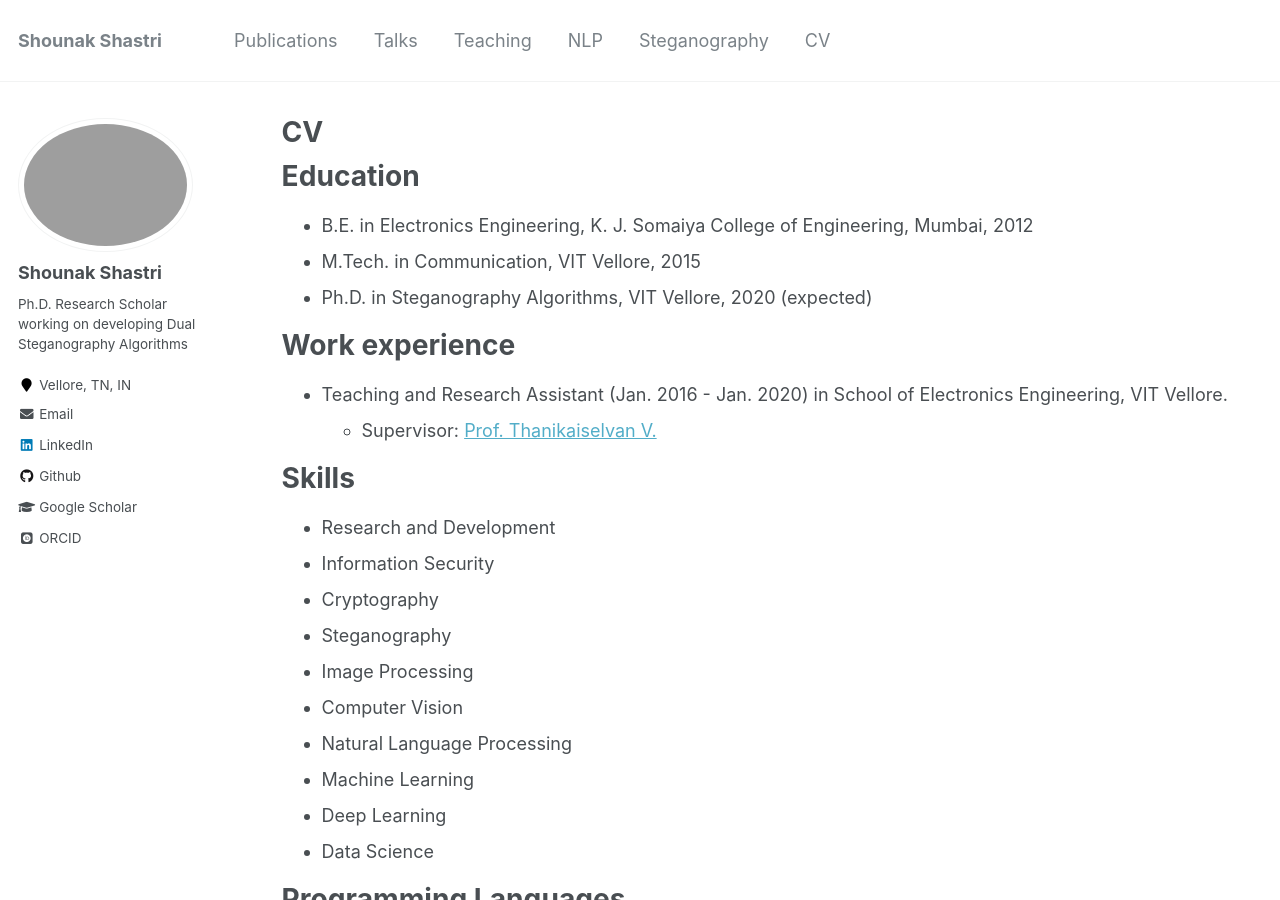
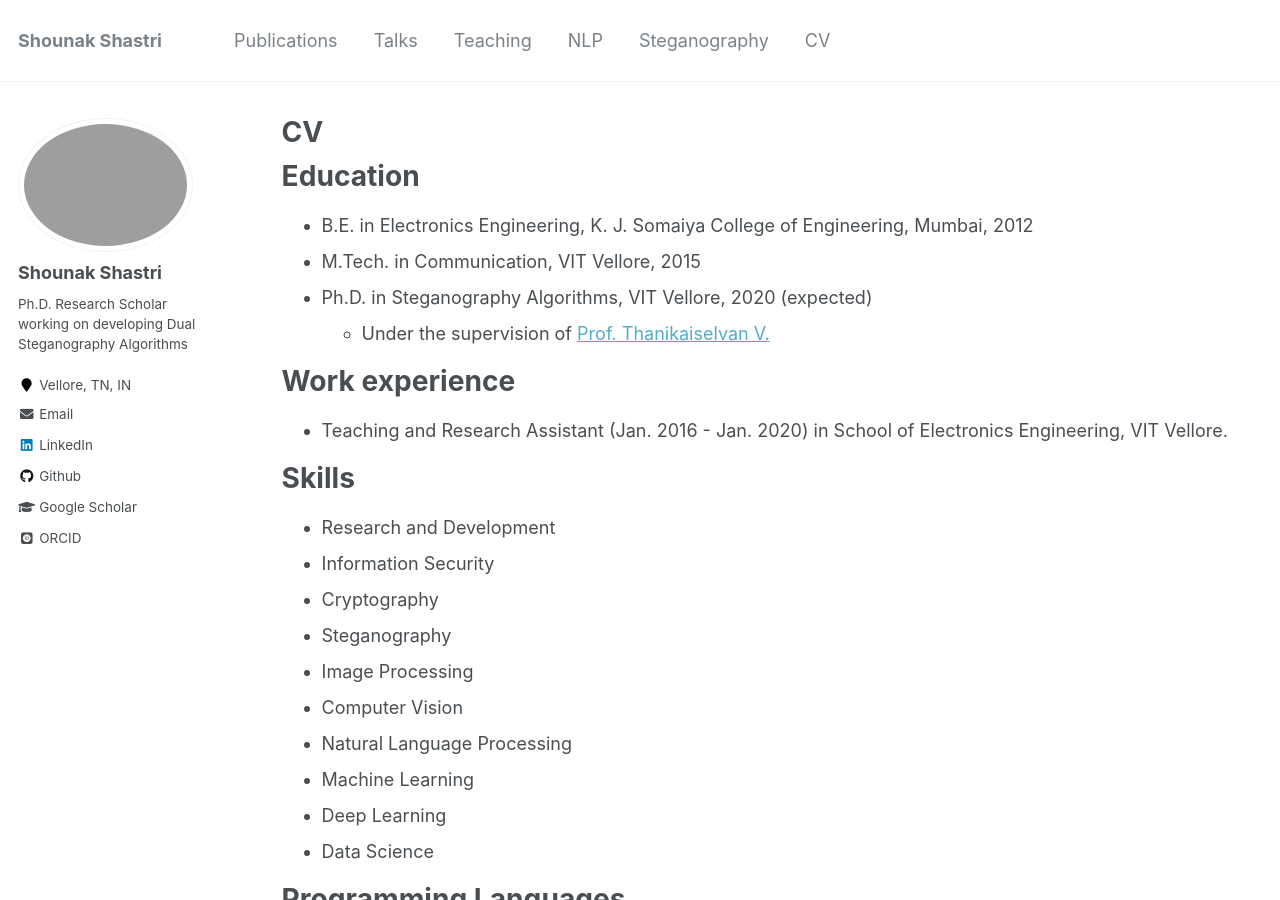
Before and after one commit to shounakshastri/shounakshastri.github.io, a Jekyll site: the page built from _pages/cv.md, in a window 1280 px wide and 900 px high. Built offline with Jekyll 4.4.1, drawn with Linux system fonts in a browser that asks for light colours; some web fonts are replaced.

Commit message:
Added supervisor details to cv

```diff
--- a/_pages/cv.md
+++ b/_pages/cv.md
@@ -14,11 +14,11 @@ Education
 * B.E. in Electronics Engineering, K. J. Somaiya College of Engineering, Mumbai, 2012
 * M.Tech. in Communication, VIT Vellore, 2015
 * Ph.D. in Steganography Algorithms, VIT Vellore, 2020 (expected)
+  * Under the supervision of [Prof. Thanikaiselvan V.](https://scholar.google.co.in/citations?user=IIMHz3SEEqAC&hl=en)
 
 Work experience
 ======
 * Teaching and Research Assistant (Jan. 2016 - Jan. 2020) in School of Electronics Engineering, VIT Vellore.
-  * Supervisor: [Prof. Thanikaiselvan V.](https://scholar.google.co.in/citations?user=IIMHz3SEEqAC&hl=en)
 
 Skills
 ======
```
